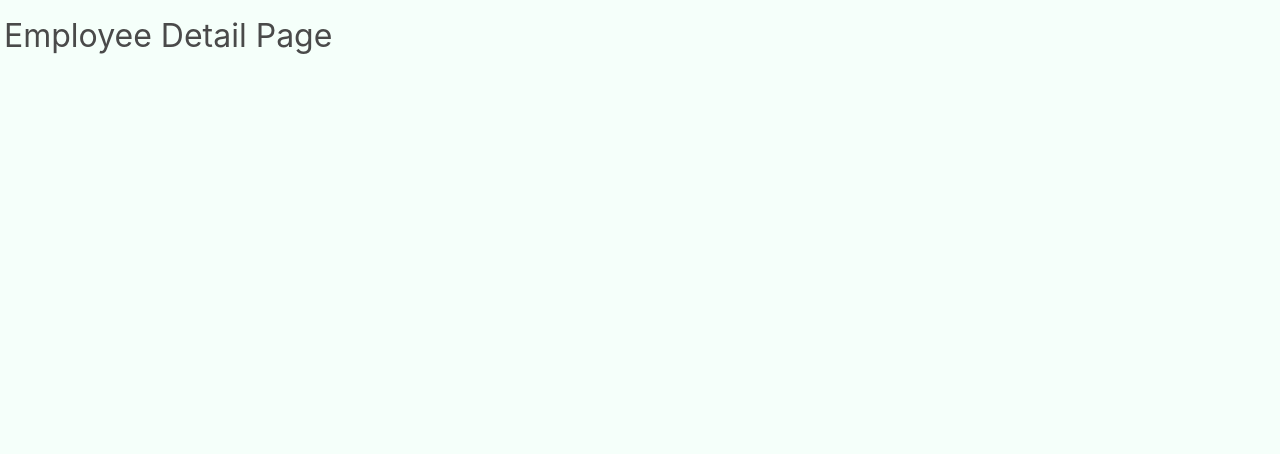
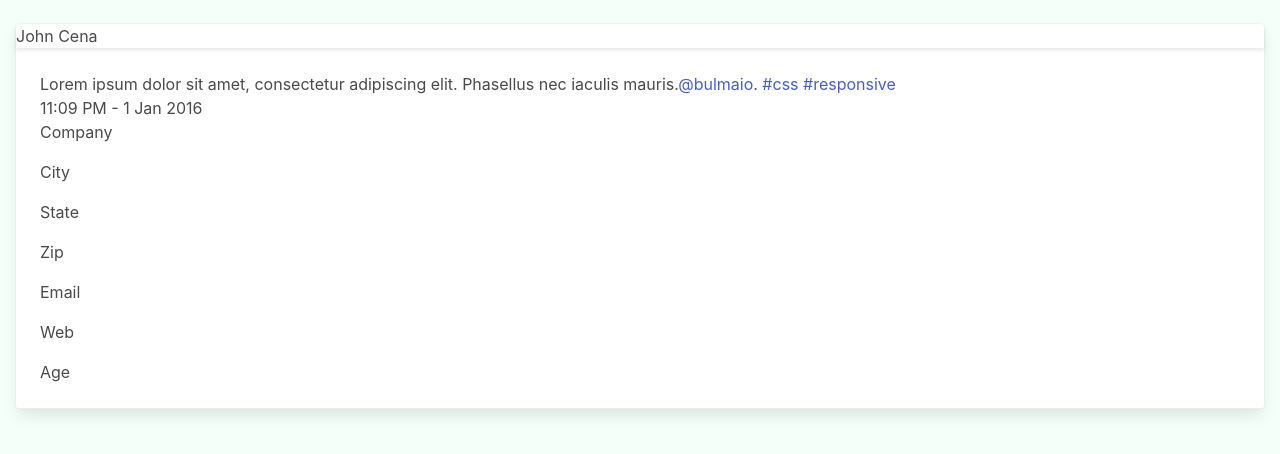
Before and after one commit to Apfirebolt/React-Employee-Management, a React (Create React App) app: page /employee in a window 1280 px wide. Shown: the top 454 px of the page. Built offline with nearby package versions, Linux system fonts and the light colour scheme.

Commit message:
Search filtering added

```diff
--- a/package.json
+++ b/package.json
@@ -8,6 +8,7 @@
     "@testing-library/user-event": "^7.2.1",
     "axios": "^0.19.0",
     "bulma": "^0.8.0",
+    "node-sass": "^4.13.0",
     "react": "^16.12.0",
     "react-dom": "^16.12.0",
     "react-loader-spinner": "^3.1.5",
@@ -15,7 +16,8 @@
     "react-router-dom": "^5.1.2",
     "react-scripts": "3.3.0",
     "redux": "^4.0.5",
-    "redux-thunk": "^2.3.0"
+    "redux-thunk": "^2.3.0",
+    "sass-loader": "^8.0.0"
   },
   "scripts": {
     "start": "react-scripts start",
--- a/src/pages/EmployeeDetail.js
+++ b/src/pages/EmployeeDetail.js
@@ -8,8 +8,27 @@ class EmployeeDetailPage extends Component {
 
   render() {
     return (
-      <div className="columns">
-        <p className="is-size-3">Employee Detail Page</p>
+      <div className="card">
+        <div className="card-header">
+          <p>John Cena</p>
+        </div>
+        <div className="card-content">
+          <div className="content">
+            Lorem ipsum dolor sit amet, consectetur adipiscing elit. Phasellus nec iaculis mauris.
+            <a href="#">@bulmaio</a>. <a href="#">#css</a> <a href="#">#responsive</a>
+            <br />
+            <time datetime="2016-1-1">11:09 PM - 1 Jan 2016</time>
+            <p>Company</p>
+            <p>City</p>
+            <p>State</p>
+            <p>Zip</p>
+            <p>Email</p>
+            <p>Web</p>
+            <p>Age</p>
+          </div>
+        </div>
+        <footer className="card-footer">
+        </footer>
       </div>
     )
   }
--- a/src/pages/HomePage.js
+++ b/src/pages/HomePage.js
@@ -1,6 +1,10 @@
 import React, { Component } from 'react';
 import Loader from 'react-loader-spinner'
 import axios from 'axios';
+import {
+  BrowserRouter as Router,
+  Link
+} from "react-router-dom";
 
 class HomePage extends Component {
   constructor(props) {
@@ -8,8 +12,10 @@ class HomePage extends Component {
     this.state = {
       apiData: [],
       dataLoaded: true,
-      error_text: ''
+      error_text: '',
+      search_text: ''
     }
+    this.searchText = this.searchText.bind(this);
     this.loadAPIData = this.loadAPIData.bind(this);
   }
 
@@ -34,18 +40,32 @@ class HomePage extends Component {
       })
   }
 
+  searchText(e) {
+    const { search_text } = this.state;
+    this.setState({
+      search_text: e.target.value,
+    });
+  }
+
   render() {
-    const { dataLoaded, apiData } = this.state;
-
+    const { dataLoaded, apiData, search_text } = this.state;
+    let filteredData = apiData.filter((item) => {
+      return item.first_name.indexOf(search_text) != -1;
+    });
     if(dataLoaded) {
       return (
         <div>
-          <p className="subtitle">Data is now loaded!</p>
+          <div className="field">
+            <label className="label">Enter Name to search! {search_text}</label>
+            <div className="control">
+              <input className="input" type="text" onChange={(e) => {this.searchText(e)}} placeholder="Text input" />
+            </div>
+          </div>
 
           <table className="table">
             <thead>
             <tr>
-              <th><abbr title="id">SN</abbr></th>
+              <th>SN</th>
               <th>First Name</th>
               <th>Last Name</th>
               <th>Company</th>
@@ -59,10 +79,10 @@ class HomePage extends Component {
             </thead>
 
             <tbody>
-            {apiData.map((item, index) => {
+            {filteredData.map((item, index) => {
               return (
                 <tr key={item.id}>
-                  <td>{item.id}</td>
+                  <td><Link to="/employee" >{item.id}</Link></td>
                   <td>{item.first_name}</td>
                   <td>{item.last_name}</td>
                   <td>{item.company_name}</td>
```
Also changed, not shown: 1 other file (tests, documents, lock files or other folders).
